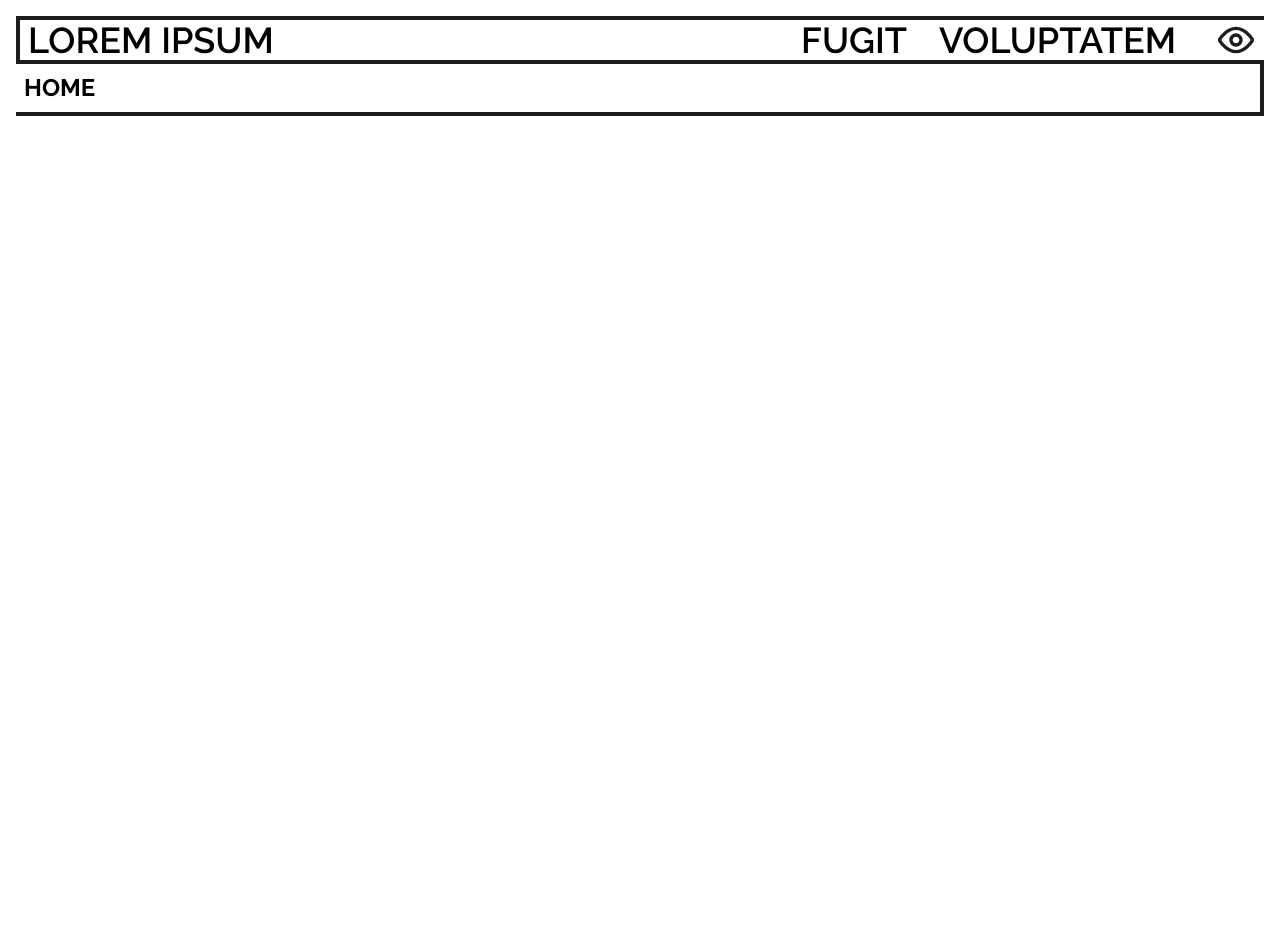
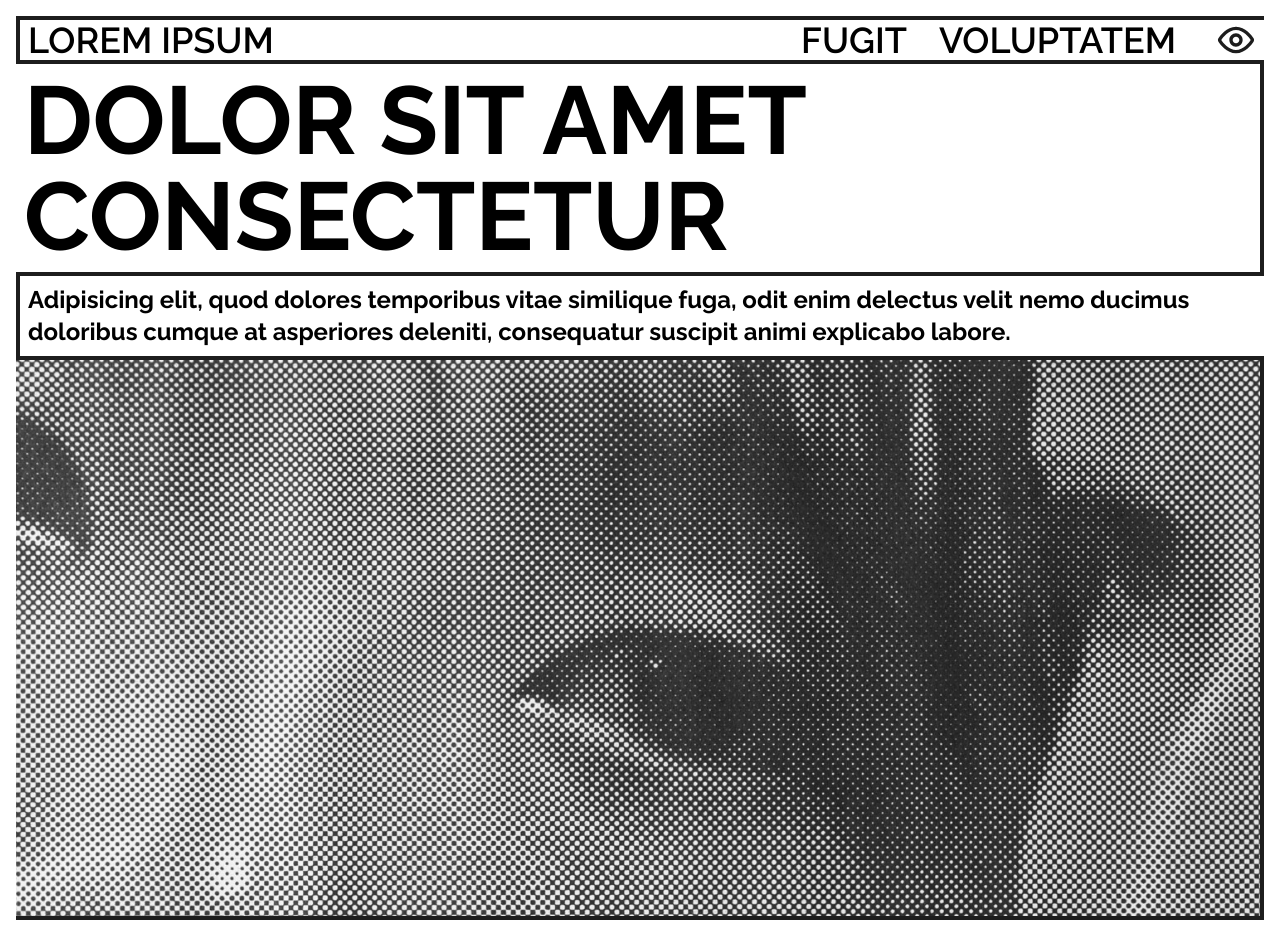
Before and after one commit to mbourjac/react-dark-mode, a React (Vite) app: page / in a window 1280 px wide. Before the commit the page ends 800 px from the top, so only its background shows below. Built offline with nearby package versions, Linux system fonts and the light colour scheme.

Commit message:
feat: create hero

```diff
--- a/src/index.css
+++ b/src/index.css
@@ -9,3 +9,13 @@
     @apply font-body;
   }
 }
+
+@layer components {
+  .bl-border {
+    @apply border-b-4 border-l-4 border-black transition-all dark:border-white;
+  }
+
+  .br-border {
+    @apply border-b-4 border-r-4 border-black transition-all dark:border-white;
+  }
+}
--- a/src/pages/Home.tsx
+++ /dev/null
@@ -1,7 +0,0 @@
-export const Home = () => {
-  return (
-    <div className="border-b-4 border-r-4 border-black p-2 transition-all dark:border-white dark:text-white">
-      <h2 className="text-2xl font-bold uppercase">Home</h2>
-    </div>
-  );
-};
--- /dev/null
+++ b/src/pages/Home/Hero.tsx
@@ -0,0 +1,23 @@
+import hero from '../../assets/images/hero.jpeg';
+
+export const Hero = () => {
+  return (
+    <section className="font-bold">
+      <h2 className="br-border p-2 text-8xl uppercase">
+        Dolor sit amet consectetur
+      </h2>
+      <p className="bl-border p-2 text-2xl">
+        Adipisicing elit, quod dolores temporibus vitae similique fuga, odit
+        enim delectus velit nemo ducimus doloribus cumque at asperiores
+        deleniti, consequatur suscipit animi explicabo labore.
+      </p>
+      <div className="br-border h-[70vh]">
+        <img
+          src={hero}
+          alt=""
+          className="h-full w-full object-cover object-[center_20%]"
+        />
+      </div>
+    </section>
+  );
+};
--- /dev/null
+++ b/src/pages/Home/Home.tsx
@@ -0,0 +1,9 @@
+import { Hero } from './Hero';
+
+export const Home = () => {
+  return (
+    <div className="dark:text-white">
+      <Hero />
+    </div>
+  );
+};
--- a/src/routes/index.lazy.tsx
+++ b/src/routes/index.lazy.tsx
@@ -1,5 +1,5 @@
 import { createLazyFileRoute } from '@tanstack/react-router';
-import { Home } from '../pages/Home';
+import { Home } from '../pages/Home/Home';
 
 export const Route = createLazyFileRoute('/')({
   component: Home,
```
Also changed, not shown: src/assets/images/hero.jpeg (added).
